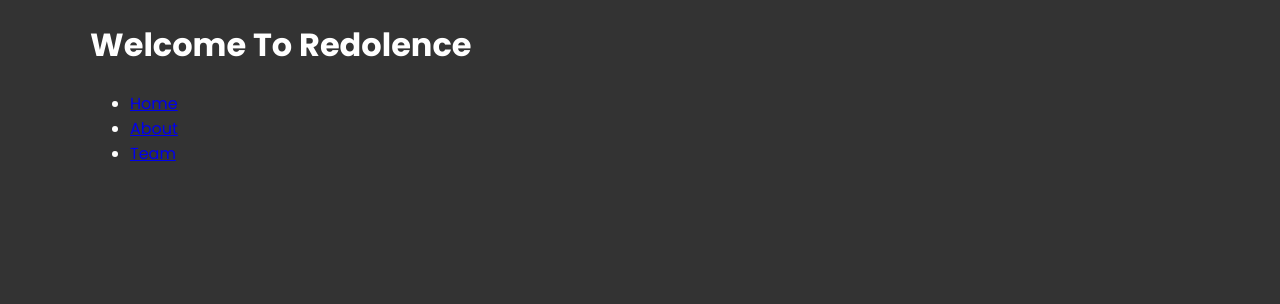
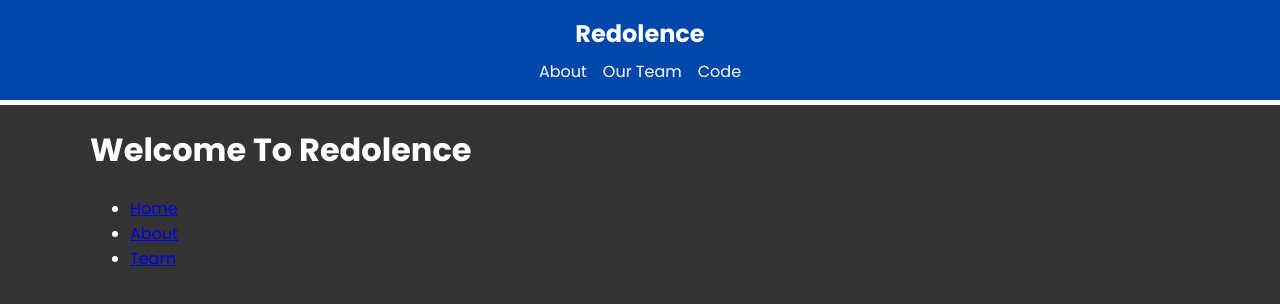
Before and after one commit to rsshonjoydas/nextjs, a Next.js app: page / in a window 1280 px wide. Shown: the top 304 px of the page. Built offline with nearby package versions, Linux system fonts and the light colour scheme.

Commit message:
header component

```diff
--- a/src/app/layout.tsx
+++ b/src/app/layout.tsx
@@ -1,3 +1,4 @@
+import Header from '@/components/Header';
 import type { Metadata } from 'next';
 import { Poppins } from 'next/font/google';
 import './globals.css';
@@ -22,6 +23,7 @@ export default function RootLayout({
   return (
     <html lang='en'>
       <body className={poppins.className}>
+        <Header />
         <main className='container'>{children}</main>
       </body>
     </html>
--- /dev/null
+++ b/src/components/Header.tsx
@@ -0,0 +1,24 @@
+import Link from 'next/link';
+import { FC } from 'react';
+
+interface HeaderProps {}
+
+const Header: FC<HeaderProps> = () => {
+  return (
+    <header className='header'>
+      <div className='container'>
+        <div className='logo'>
+          <Link href='/'>Redolence</Link>
+        </div>
+
+        <div className='links'>
+          <Link href='/about'>About</Link>
+          <Link href='/about/team'>Our Team</Link>
+          <Link href='/code/repos'>Code</Link>
+        </div>
+      </div>
+    </header>
+  );
+};
+
+export default Header;
```
